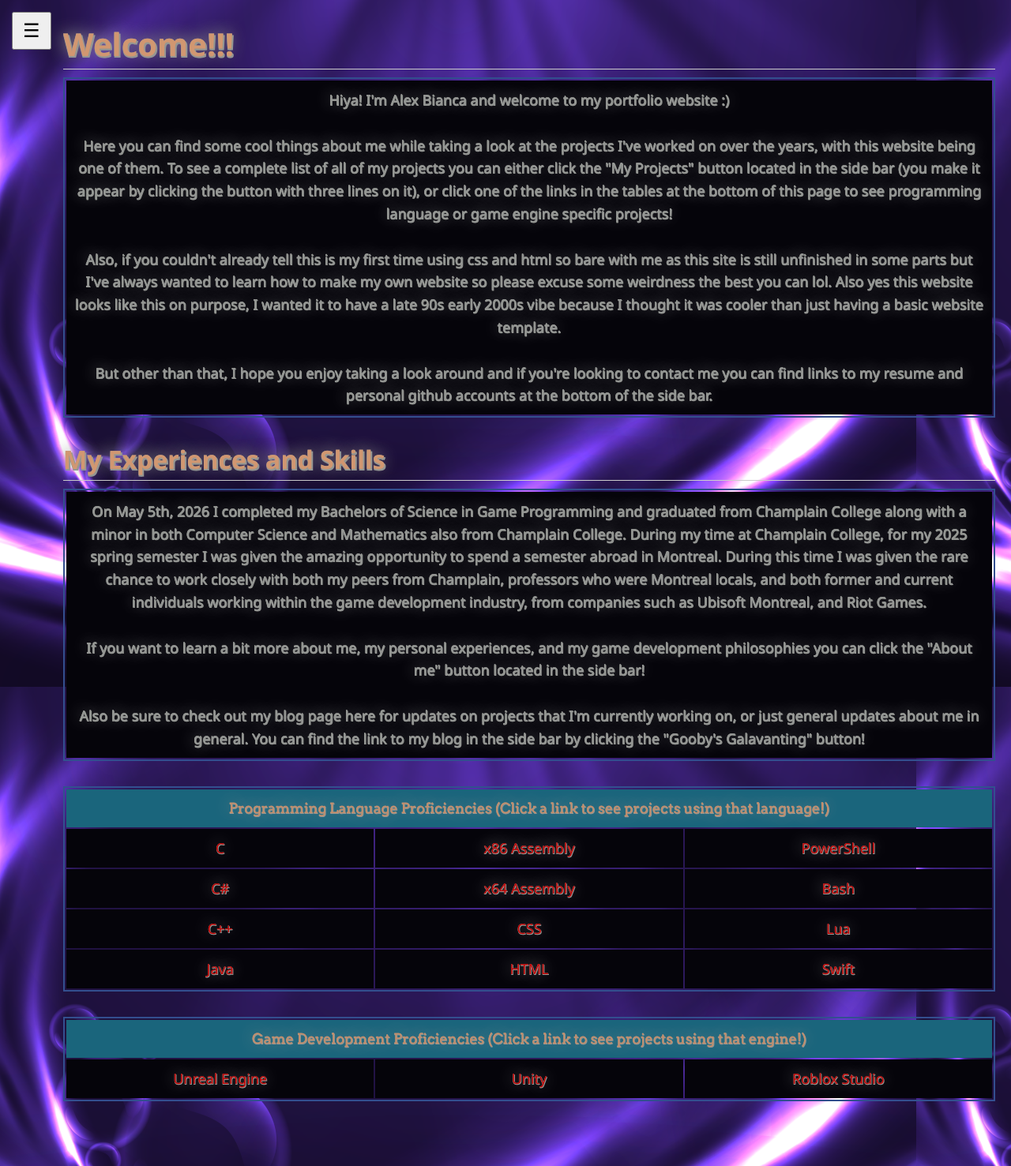
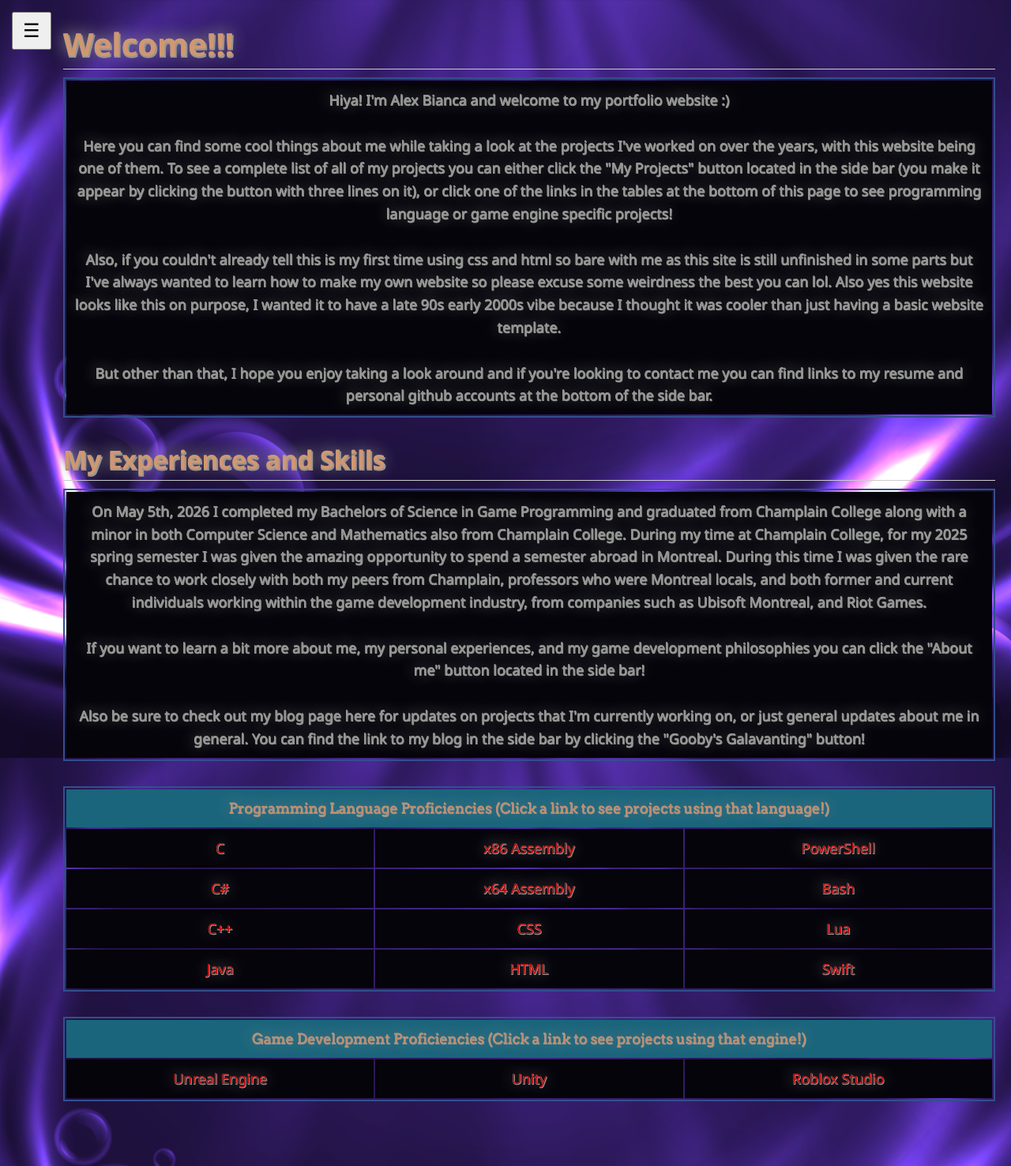
Before and after one commit to goobydaniels/goobydaniels.github.io, a Jekyll site: the page built from index.md, in a window 1280 px wide. Shown: the whole page at 79% size. Built offline with Jekyll 4.4.1, drawn with Linux system fonts in a browser that asks for light colours; our own code applies the rules of GitHub Pages for plain Markdown files.

Commit message:
background image fixes

```diff
--- a/_sass/jekyll-theme-dinky.scss
+++ b/_sass/jekyll-theme-dinky.scss
@@ -45,11 +45,13 @@ body {
 	//background-color: #FBFAF7;
   background-image: url(liam_28.jpg);
   // should the image repeat to fill or not
-  background-repeat: fill;
+  background-repeat: no-repeat;
   // Should image cover the whole screen
-  background-size: auto;
+  background-size: cover;
   // Should image scroll with page or not
   background-attachment: fixed;
+  // Background image position
+  background-position: center center;
   // Dont know
 	margin: 0;
   // Spacing between new lines
```
